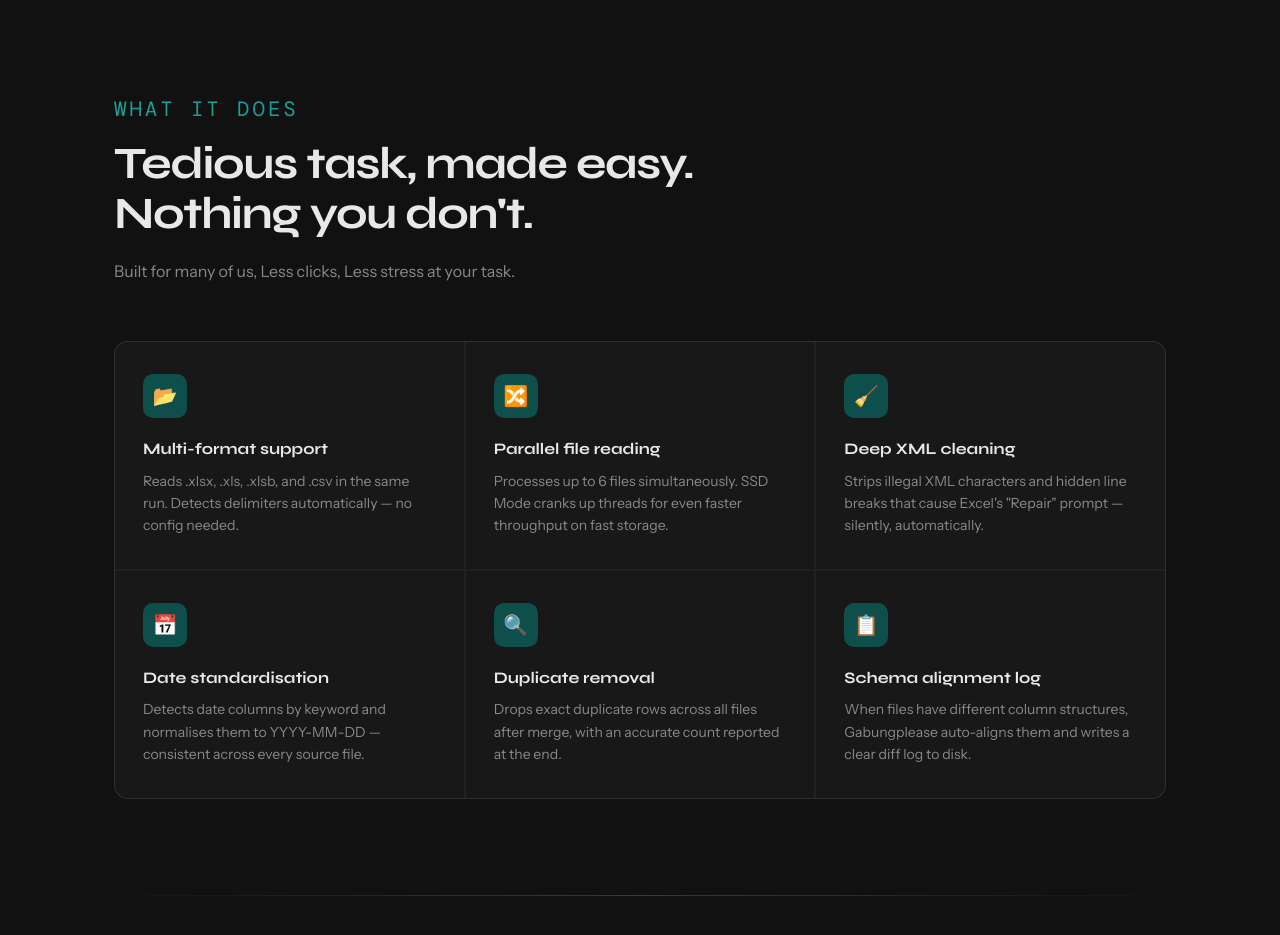
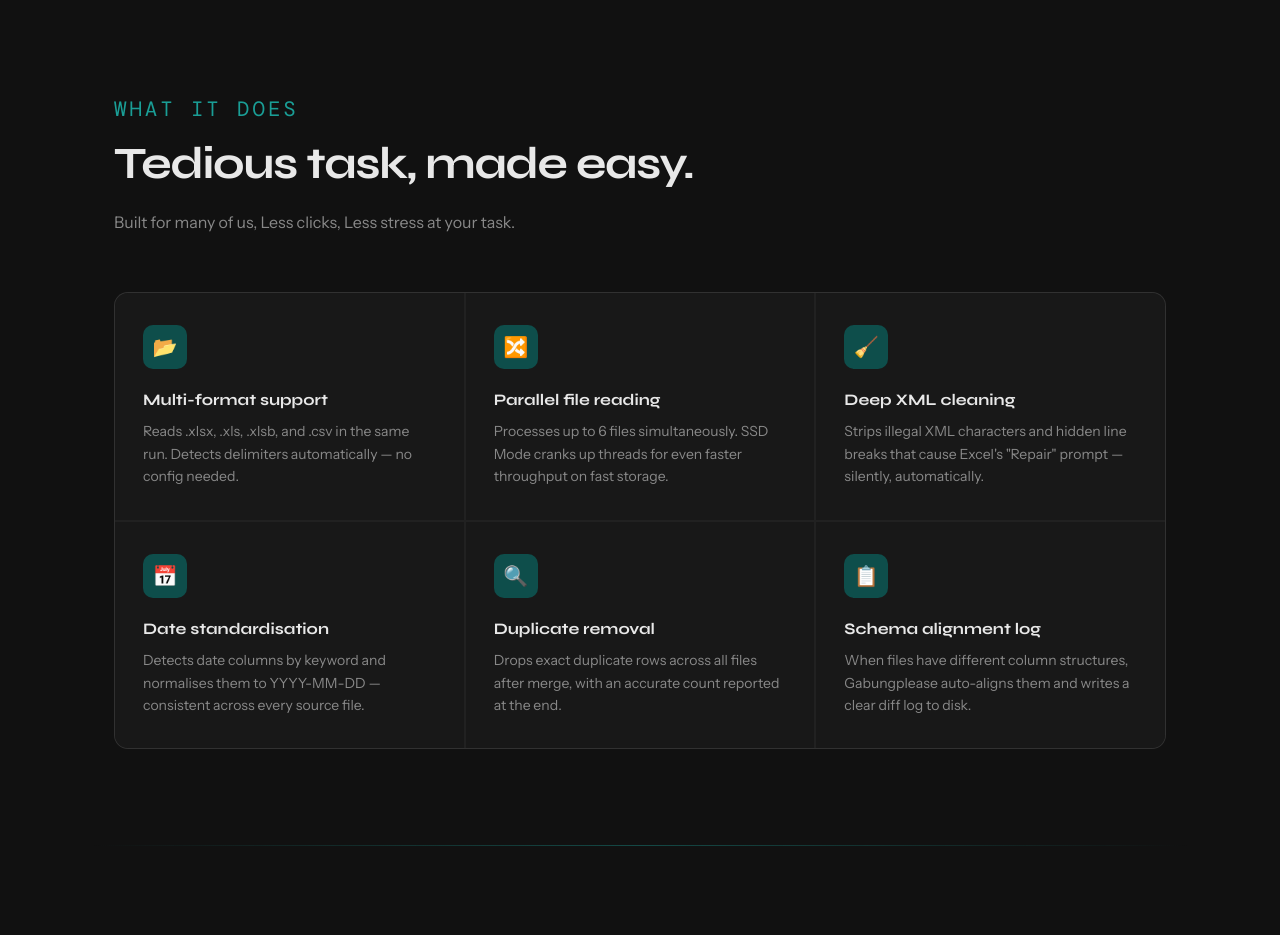
Before and after one commit to somynameisfajar/gabungplease, a plain HTML site: page index.html in a window 1280 px wide. Shown: the part 1480-2415 px from the top of the page. Drawn offline with nearby package versions, Linux system fonts and the light colour scheme.

Commit message:
Update index.html

```diff
--- a/index.html
+++ b/index.html
@@ -828,7 +828,7 @@
   <section id="features">
     <div class="reveal">
       <p class="section-label">What it does</p>
-      <h2 class="section-title">Tedious task, made easy.<br>Nothing you don't.</h2>
+      <h2 class="section-title">Tedious task, made easy.</h2>
       <p class="section-desc">Built for many of us, Less clicks, Less stress at your task.</p>
     </div>
 
```
